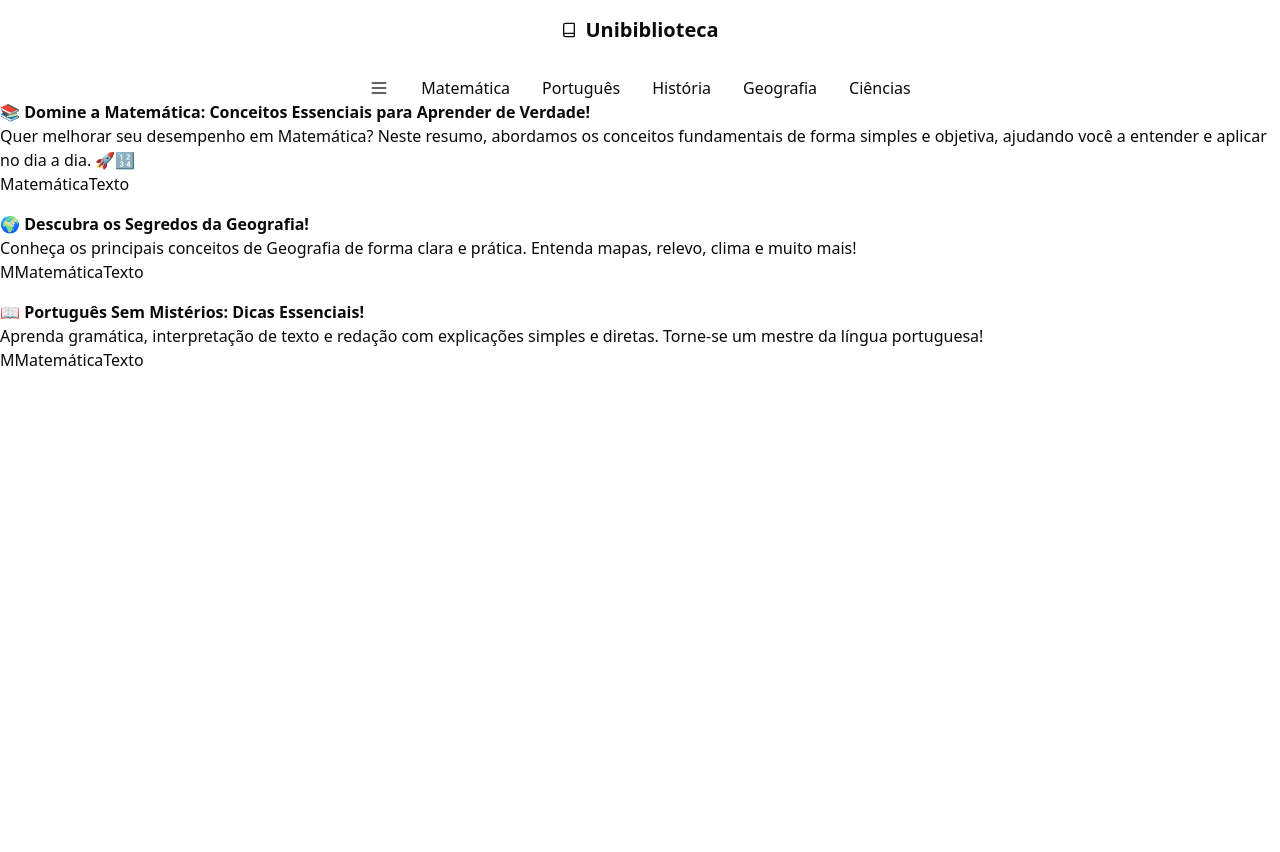
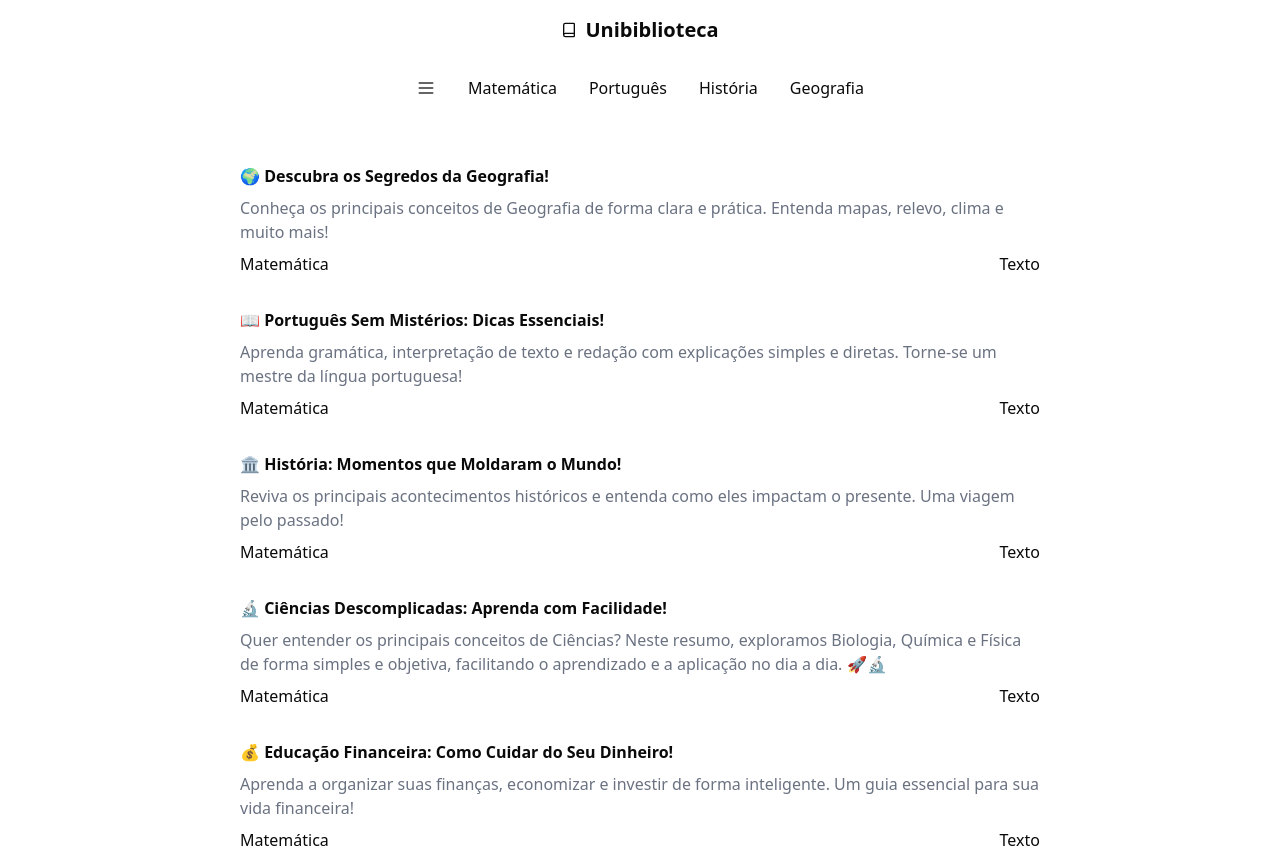
Before and after one commit to DamasoMagno/unibiblioteca, a Next.js app: page / in a window 1280 px wide. Before the commit the page ends 800 px from the top, so only its background shows below. Built offline with nearby package versions, Linux system fonts and the light colour scheme.

Commit message:
feat: add posts

```diff
--- a/src/app/page.tsx
+++ b/src/app/page.tsx
@@ -6,12 +6,45 @@ const materias = [
   "Português",
   "História",
   "Geografia",
-  "Ciências",
+  // "Ciências",
+];
+
+const posts = [
+  {
+    id: 1,
+    titulo: "🌍 Descubra os Segredos da Geografia!",
+    descricao:
+      "Conheça os principais conceitos de Geografia de forma clara e prática. Entenda mapas, relevo, clima e muito mais!",
+  },
+  {
+    id: 2,
+    titulo: "📖 Português Sem Mistérios: Dicas Essenciais!",
+    descricao:
+      "Aprenda gramática, interpretação de texto e redação com explicações simples e diretas. Torne-se um mestre da língua portuguesa!",
+  },
+  {
+    id: 3,
+    titulo: "🏛 História: Momentos que Moldaram o Mundo!",
+    descricao:
+      "Reviva os principais acontecimentos históricos e entenda como eles impactam o presente. Uma viagem pelo passado!",
+  },
+  {
+    id: 4,
+    titulo: "🔬 Ciências Descomplicadas: Aprenda com Facilidade!",
+    descricao:
+      "Quer entender os principais conceitos de Ciências? Neste resumo, exploramos Biologia, Química e Física de forma simples e objetiva, facilitando o aprendizado e a aplicação no dia a dia. 🚀🔬",
+  },
+  {
+    id: 5,
+    titulo: "💰 Educação Financeira: Como Cuidar do Seu Dinheiro!",
+    descricao:
+      "Aprenda a organizar suas finanças, economizar e investir de forma inteligente. Um guia essencial para sua vida financeira!",
+  },
 ];
 
 export default function Home() {
   return (
-    <div>
+    <div className="px-8">
       <header className="max-w-[800px] mx-auto">
         <h3 className="flex items-center justify-center gap-2 mt-4 font-bold text-xl">
           <Book size={16} />
@@ -23,58 +56,28 @@ export default function Home() {
             <Menu color="#333" size={20} />
           </button>
           {materias.map((materia, index) => (
-            <Link href={`/materia/${materia.toLowerCase()}`} key={index}>
+            <Link href="/" key={index}>
               {materia}
             </Link>
           ))}
         </nav>
       </header>
 
-      <main>
-        <ul className="flex flex-col gap-4">
-          <Link href="/">
-            <strong>
-              📚 Domine a Matemática: Conceitos Essenciais para Aprender de
-              Verdade!
-            </strong>
-            <p>
-              Quer melhorar seu desempenho em Matemática? Neste resumo,
-              abordamos os conceitos fundamentais de forma simples e objetiva,
-              ajudando você a entender e aplicar no dia a dia. 🚀🔢
-            </p>
+      <main className="max-w-[800px] mx-auto mt-16">
+        <ul className="flex flex-col gap-8">
+          {posts.map((post) => {
+            return (
+              <Link href="/" className="flex flex-col gap-2" key={post.id}>
+                <strong>{post.titulo}</strong>
+                <p className="text-gray-500">{post.descricao}</p>
 
-            <footer>
-              <span>Matemática</span>
-              <span>Texto</span>
-            </footer>
-          </Link>
-
-          <Link href="/">
-            <strong>🌍 Descubra os Segredos da Geografia!</strong>
-            <p>
-              Conheça os principais conceitos de Geografia de forma clara e
-              prática. Entenda mapas, relevo, clima e muito mais!
-            </p>
-
-            <footer>
-              <span>MMatemática</span>
-              <span>Texto</span>
-            </footer>
-          </Link>
-
-          <Link href="/">
-            <strong>📖 Português Sem Mistérios: Dicas Essenciais!</strong>
-            <p>
-              Aprenda gramática, interpretação de texto e redação com
-              explicações simples e diretas. Torne-se um mestre da língua
-              portuguesa!
-            </p>
-
-            <footer>
-              <span>MMatemática</span>
-              <span>Texto</span>
-            </footer>
-          </Link>
+                <footer className="flex justify-between items-center">
+                  <span>Matemática</span>
+                  <span>Texto</span>
+                </footer>
+              </Link>
+            );
+          })}
         </ul>
       </main>
     </div>
```
